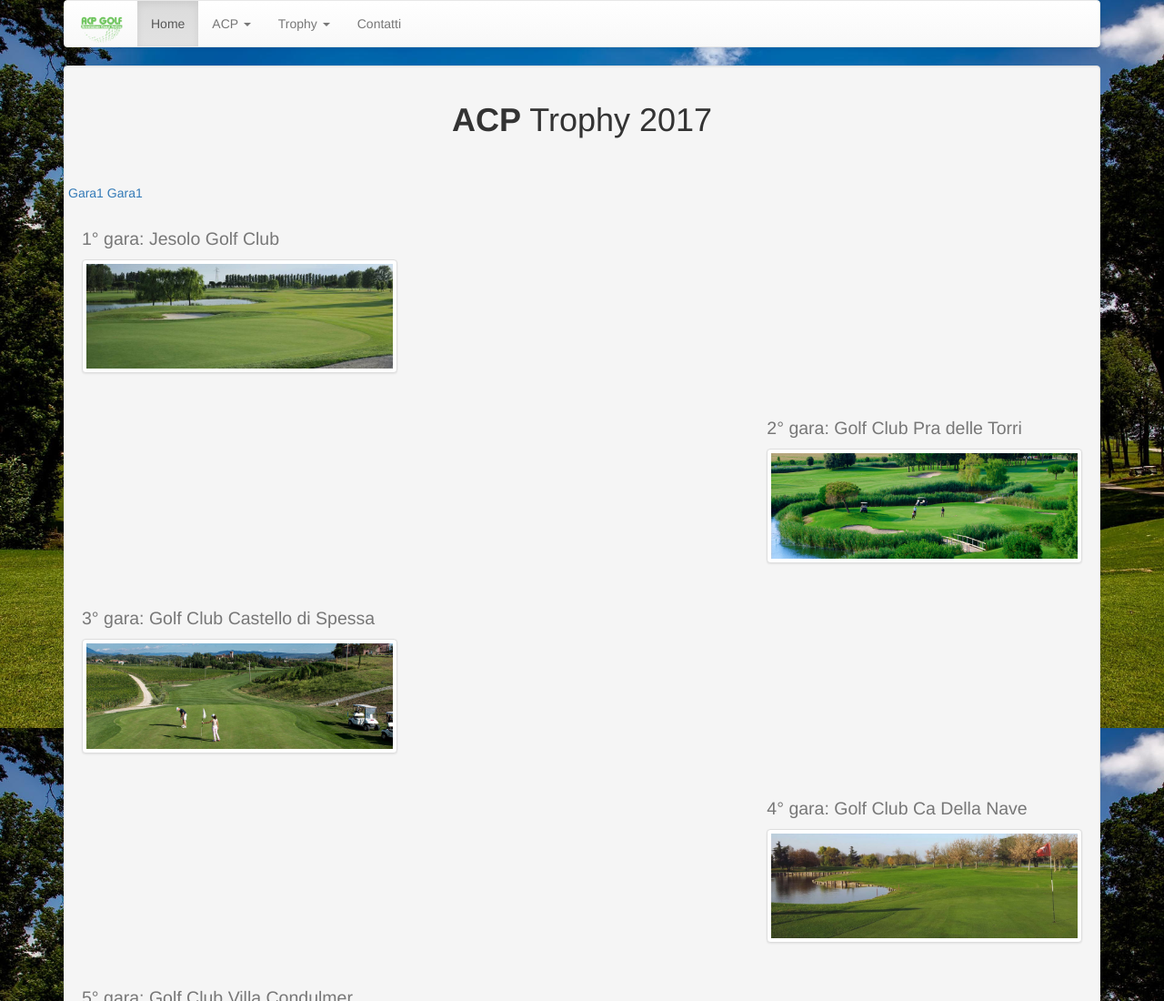
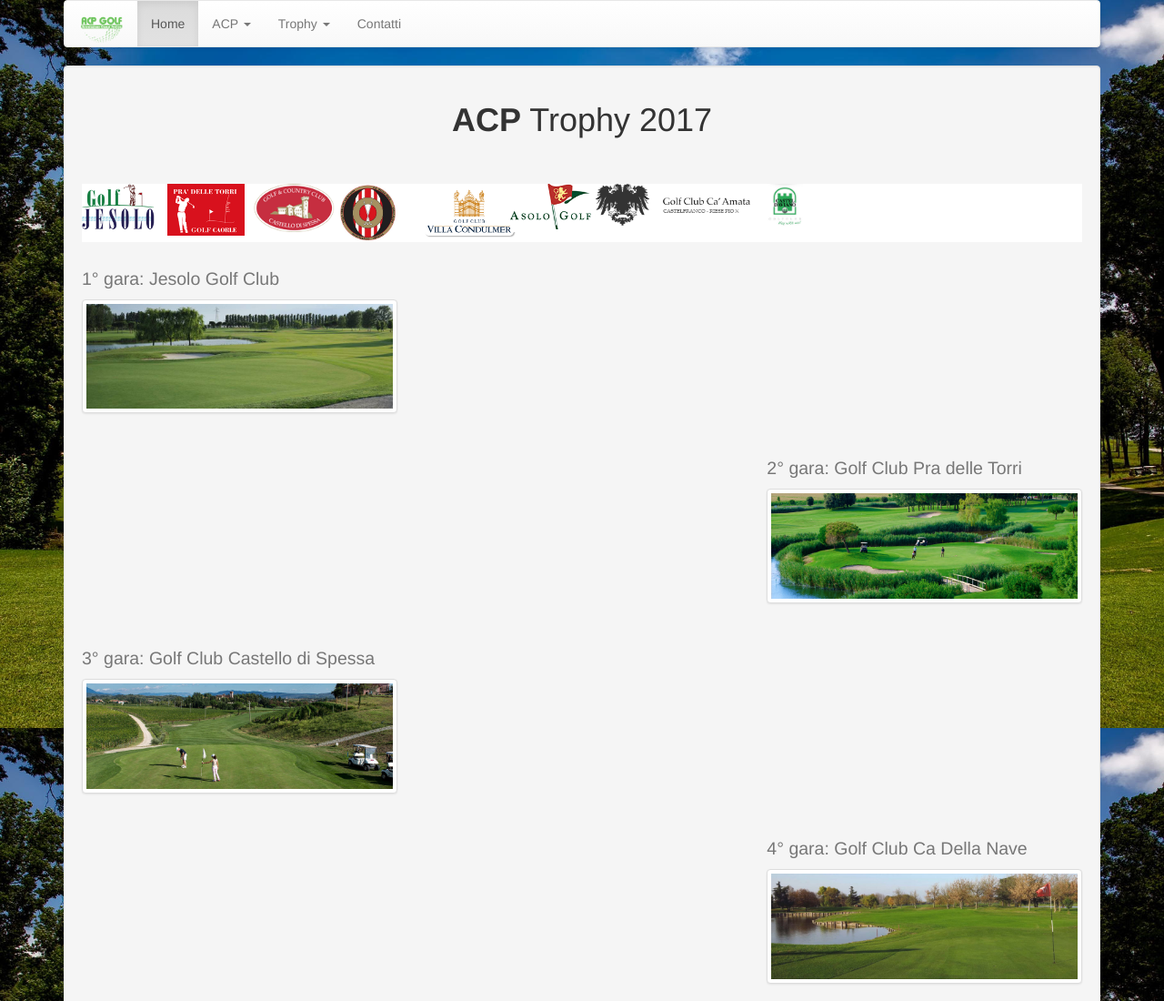
Before and after one commit to atropo/acp, a website: page app/index.html at #!/trophy in a window 1280 px wide. Shown: the top 1100 px of the page at 91% size. Drawn offline with nearby package versions, Linux system fonts and the light colour scheme; files that its build step writes are made by us from their sources; files whose address does not match are found by name.

Commit message:
Scrollspy con loghi

```diff
--- a/app/trophy/trophy.html
+++ b/app/trophy/trophy.html
@@ -4,10 +4,35 @@
 	</div>
 	<br/>
 	<br/>
+	<div style="background-color:white">
 	<div class="row">
-		<a href="#gara1" du-smooth-scroll>Gara1</a>
-		<a href="#finale" du-smooth-scroll>Gara1</a>
+		<div class="col-md-1">
+			<a href="#gara1" du-smooth-scroll><img width="80px" src="img/logos/jesolo.png" ></a>
+		</div>
+		<div class="col-md-1">
+			<a href="#gara2" du-smooth-scroll><img width="90px" src="img/logos/pra_delle_torri.png" ></a>
+		</div>
+		<div class="col-md-1">
+			<a href="#gara3" du-smooth-scroll><img width="90px" src="img/logos/spessa.png" ></a>
+		</div>
+		<div class="col-md-1">
+			<a href="#gara3" du-smooth-scroll><img width="65px" src="img/logos/ca_della_nave.jpg" ></a>
+		</div>
+		<div class="col-md-1">
+			<a href="#gara3" du-smooth-scroll><img width="100px" src="img/logos/villa_condulmer.png" ></a>
+		</div>
+		<div class="col-md-1">
+			<a href="#gara3" du-smooth-scroll><img width="130px" src="img/logos/asolo.png" ></a>
+		</div>
+		<div class="col-md-2">
+			<a href="#gara3" du-smooth-scroll><img width="170px" src="img/logos/ca_amata.png" ></a>
+		</div>
+		<div class="col-md-1">
+			<a href="#gara3" du-smooth-scroll><img width="40px" src="img/logos/aviano.png" ></a>
+		</div>
 	</div>
+	</div>
+
 	<div id="gara1" class="row">
 		<div class="col-md-4 pull-left">
 			<h2><small>1° gara: Jesolo Golf Club</small></h2>
@@ -63,7 +88,7 @@
 		<div class="col-md-4 pull-left">
 			<h2><small>7° gara: Golf Club Ca Amata</small></h2>
 			<a href="#" class="thumbnail">
-				<img src="img/clubs/cropped/ca_amata.jpg" alt="Golf Club Ca AmatCa Amata">
+				<img src="img/clubs/cropped/ca_amata.jpg" alt="Golf Club Ca Amat Amata">
 			</a>
 		</div>
 	</div>
```
Also changed, not shown: app/img/logos/asolo.png (added), app/img/logos/aviano.png (added), app/img/logos/ca_amata.png (added), app/img/logos/ca_della_nave.jpg (added), app/img/logos/ca_della_nave.png (added), app/img/logos/jesolo.png (added), app/img/logos/logo-cadellanave1.png (added), app/img/logos/pra_delle_torri.png (added), app/img/logos/spessa.png (added), app/img/logos/villa_condulmer.png (added).
